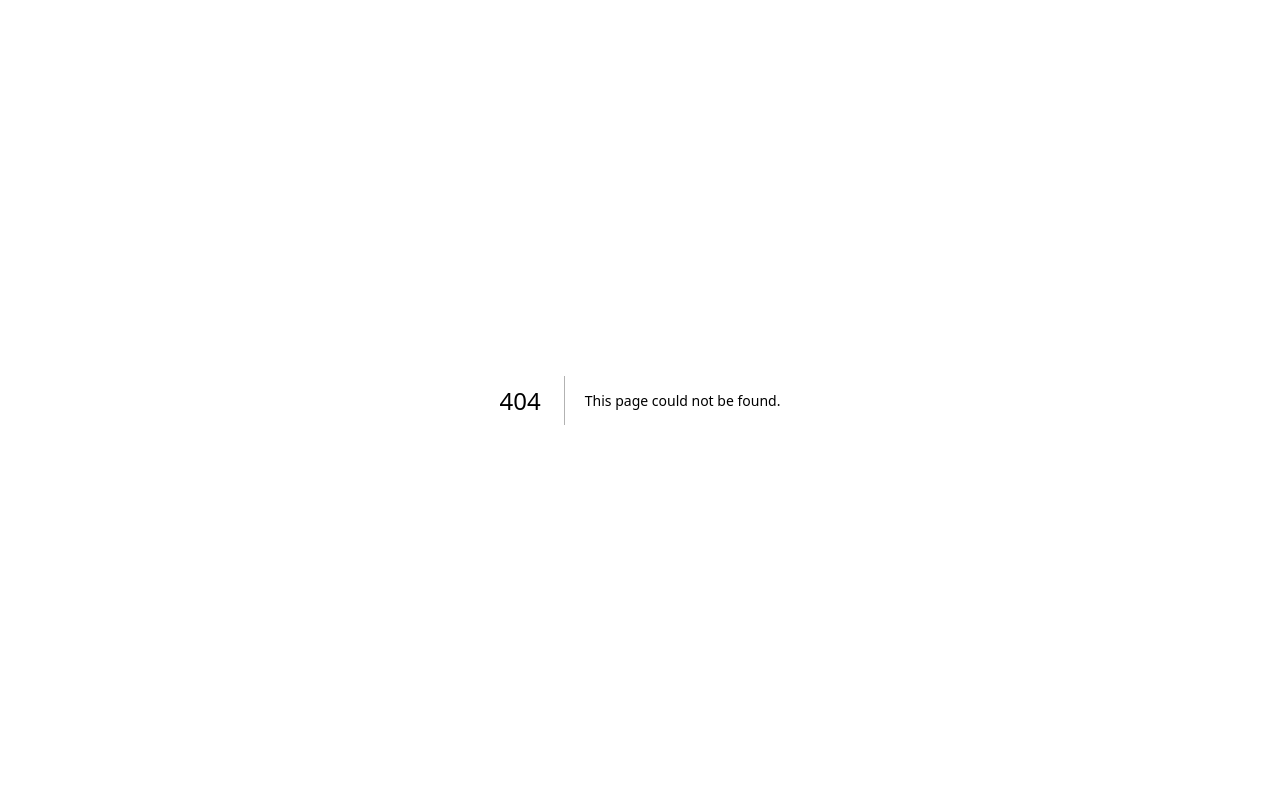
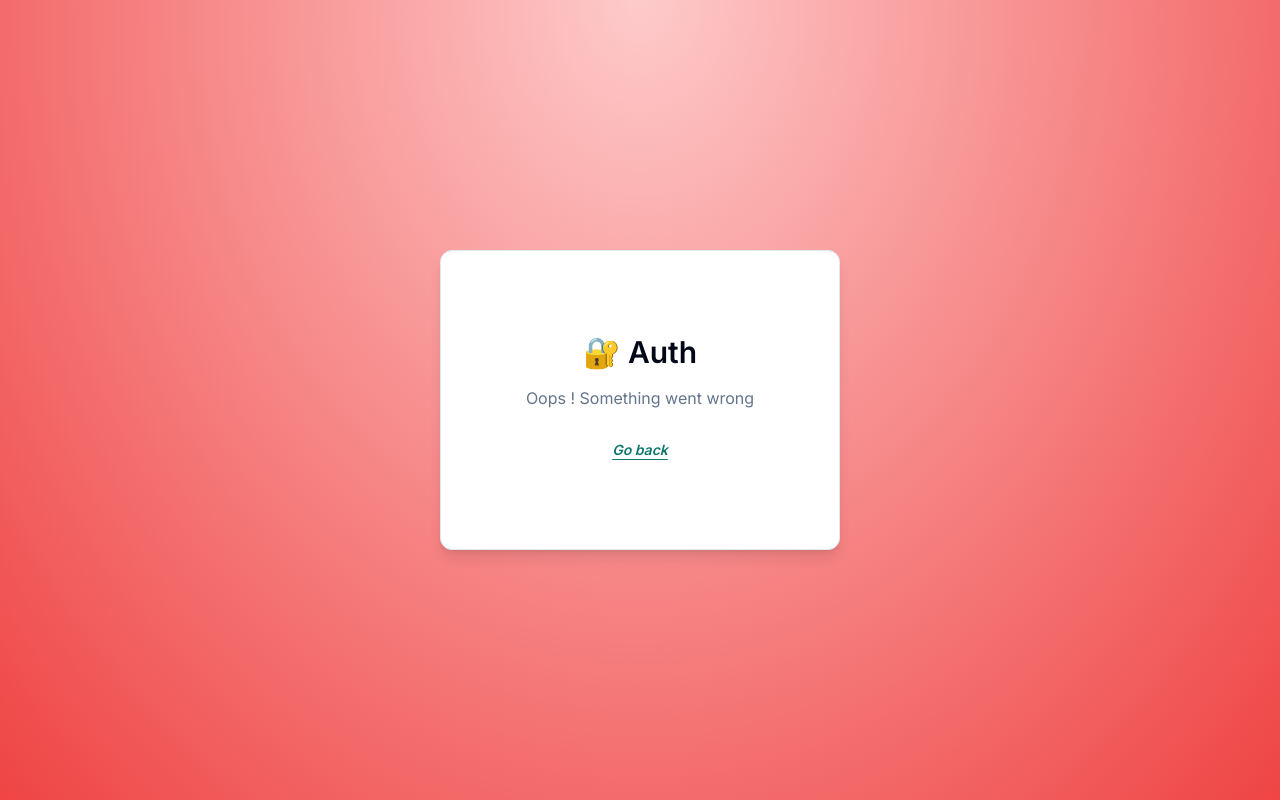
Before and after one commit to shankaraswal/nextjs-cwa, a Next.js app: page /auth/error in a window 1280 px wide. Before the commit this address had no page. Built offline with nearby package versions, Linux system fonts and the light colour scheme.

Commit message:
auth: error page (#15)

```diff
--- /dev/null
+++ b/app/auth/error/page.tsx
@@ -0,0 +1,6 @@
+import { ErrorCard } from "@/components/auth/error-card";
+
+const AuthErrorPage = () => {
+  return <ErrorCard />;
+};
+export default AuthErrorPage;
--- a/auth.ts
+++ b/auth.ts
@@ -10,6 +10,11 @@ export const {
   signOut,
   handlers: { GET, POST },
 } = NextAuth({
+  pages: {
+    signIn: "/auth/user-login",
+    error: "/auth/error",
+  },
+
   events: {
     async linkAccount({ user }) {
       await db.user.update({
--- a/components/auth/back-button.tsx
+++ b/components/auth/back-button.tsx
@@ -10,7 +10,12 @@ export const BackButton = ({
   label: string;
 }) => {
   return (
-    <Button size="sm" className="font-normal w-full" variant="link" asChild>
+    <Button
+      size="sm"
+      className="outline-slate-300 outline-1 text-sm underline hover:text-red-700 text-teal-700 font-semibold italic w-full"
+      variant="link"
+      asChild
+    >
       <a href={href}>{label}</a>
     </Button>
   );
--- /dev/null
+++ b/components/auth/error-card.tsx
@@ -0,0 +1,16 @@
+import { Header } from "@/components/auth/header";
+import { BackButton } from "@/components/auth/back-button";
+import { Card, CardFooter, CardHeader } from "@/components/ui/card";
+
+export const ErrorCard = () => {
+  return (
+    <Card className="w-[400px] flex flex-col h-[300px] justify-center shadow-lg">
+      <CardHeader>
+        <Header label="Oops ! Something went wrong" />
+      </CardHeader>
+      <CardFooter className="text-center">
+        <BackButton label="Go back" href="/auth/user-login" />
+      </CardFooter>
+    </Card>
+  );
+};
--- a/routes.ts
+++ b/routes.ts
@@ -1,6 +1,10 @@
 export const publicRoutes = ["/"];
 
-export const authRoutes = ["/auth/user-login", "/auth/user-registration"];
+export const authRoutes = [
+  "/auth/user-login",
+  "/auth/user-registration",
+  "/auth/error",
+];
 
 export const apiAuthPrefix = "/api/auth";
 
```
